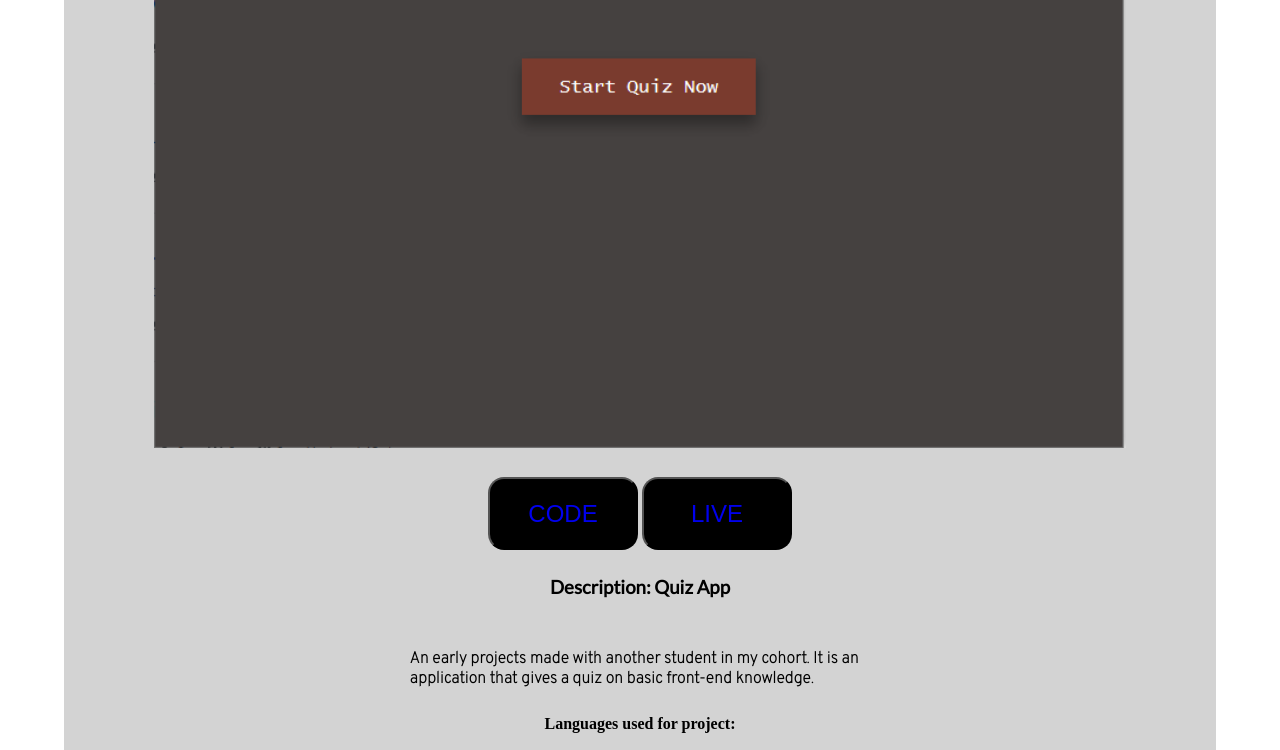
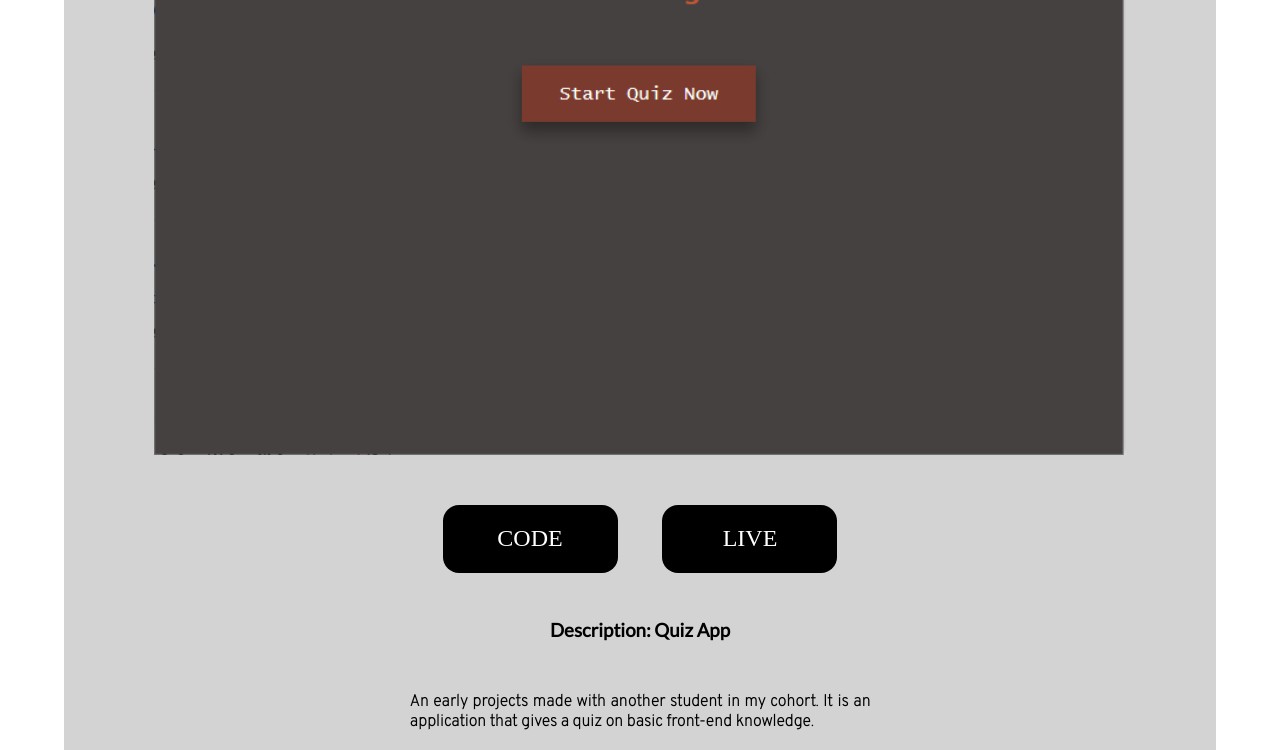
Before and after one commit to thinkful-ei-orka/Dwayne-Portfolio, a plain HTML site: page index.html in a window 1280 px wide. Shown: the part 2000-2750 px from the top of the page. Drawn offline with Linux system fonts and the light colour scheme.

Commit message:
made revisions

```diff
--- a/index.html
+++ b/index.html
@@ -19,8 +19,8 @@
             <ul>
                 <li><a href="#Bio">bio</a></li>
                 <li><a href="#Projects">portfolio</a></li>
-                <li><a href="https://github.com/Julani7" target="blank_">github</a></li>
-                <li><a href="https://www.linkedin.com/in/dwayne-dempster-661a95142/" target="blank_">linkedIn</a></li>
+                <li><a href="https://github.com/Julani7" target="_blank">github</a></li>
+                <li><a href="https://www.linkedin.com/in/dwayne-dempster-661a95142/" target="_blank">linkedIn</a></li>
             </ul>
         </nav>
     </header>
@@ -29,7 +29,7 @@
         <section class="Details one">
             <h2 class="section-heading">Hi my name is Dwayne</h2>
             <div class="img-sizer">
-                <img src="assets/myAvatar.png" class="avatar">
+                <img src="assets/myAvatar.png" class="avatar" alt="Avatar of Dwayne">
             </div>
             <div class="center">
                 <h2>Interests</h2>
@@ -41,8 +41,8 @@
             </div>
         </section>
         <section class="Details two">
+            <h2 id="Bio">About Me</h2>
             <article class="center">
-                <h2 id="Bio">About Me</h2>
                 <p>
                     Since my early teenage years in the late 90's I've been enamored with the 'Net' as we called it back
                     then. I never really gave thought to why we called it the Net or the Web until recently, but that
@@ -56,19 +56,20 @@
                     wanted to be involved with the creation of our online world. This is what lead me to Web
                     Development,
                     and my unending quest to learn as much as I can to be creative and add value for others.
+                    I most look forward to working with a great team of developers at a company I can grow with.
                 </p>
-                <button><a href="mailto:dwayne.dempster@gmail.com" target="blank_">Contact Me</a></button>
+                <a href="mailto:dwayne.dempster@gmail.com" target="_blank" class="button-link">Contact Me</a>
             </article>
         </section>
         <section class="Details three">
             <h2 id="Projects">Projects</h2>
             <div class="img-sizer">
-                <a href=""><img src="assets/Quiz_app.PNG" class="quiz"></a>
+                <img src="assets/Quiz_app.PNG" class="quiz" alt="picture of quiz app">
             </div>
-            <button><a href="https://github.com/thinkful-ei-orka/Dwayne-Michael-QuizApp"
-                    target="blank_">CODE</a></button>
-            <button><a href="https://practice1101.github.io/Dwaynes-Quiz-App/index.html"
-                    target="blank_">LIVE</a></button>
+            <a href="https://github.com/thinkful-ei-orka/Dwayne-Michael-QuizApp" target="_blank"
+                class="button-link project">CODE</a>
+            <a href="https://practice1101.github.io/Dwaynes-Quiz-App/index.html" target="_blank"
+                class="button-link project">LIVE</a>
             <div class="center">
                 <h3>Description: Quiz App</h3>
                 <p>
@@ -76,7 +77,7 @@
                     gives a quiz on basic front-end knowledge.
                 </p>
             </div>
-            <legend>Languages used for project:</legend>
+            <h4>Languages used for project:</h4>
             <div id="bottom-nav">
                 <ul>
                     <li title="HTML 5"><i class="fab fa-html5"></i></li>
--- a/style.css
+++ b/style.css
@@ -86,9 +86,10 @@ main {
 
 section p {
     padding:2.5%;
-     width:50%;
+     width:80%;
      font-family: 'Overpass', sans-serif;
      font-weight: 900;
+     text-align:justify;
 }
 
 
@@ -109,17 +110,37 @@ section p {
     color:orange;
 }
 
-legend{
+h4{
     font-weight:700;
 }
 
-button{
+/* button{
     width:150px;
     padding:2%;
     border-radius:16px;
     color:white;
     background-color:black;
     font-size:24px;
+} */
+
+.button-link{
+    text-decoration: none;
+    color:white;
+    /* padding:7px 15px; */
+    padding:2%;
+    /* border-radius: 4px; */
+    border-radius:16px;
+    width: 175px;
+    font-size:24px;
+    background-color:black;
+    text-align: center;
+}
+
+.button-link.project{
+    width:175px;
+    background-color:black;
+    display:inline-block;
+    margin:2%;
 }
 
 button a{
@@ -137,6 +158,9 @@ button a{
         border-radius:10px;
         background-color:orange;
         width:20%;
+    }
+    section p{
+        width:50%;
     }
 }
 
```
